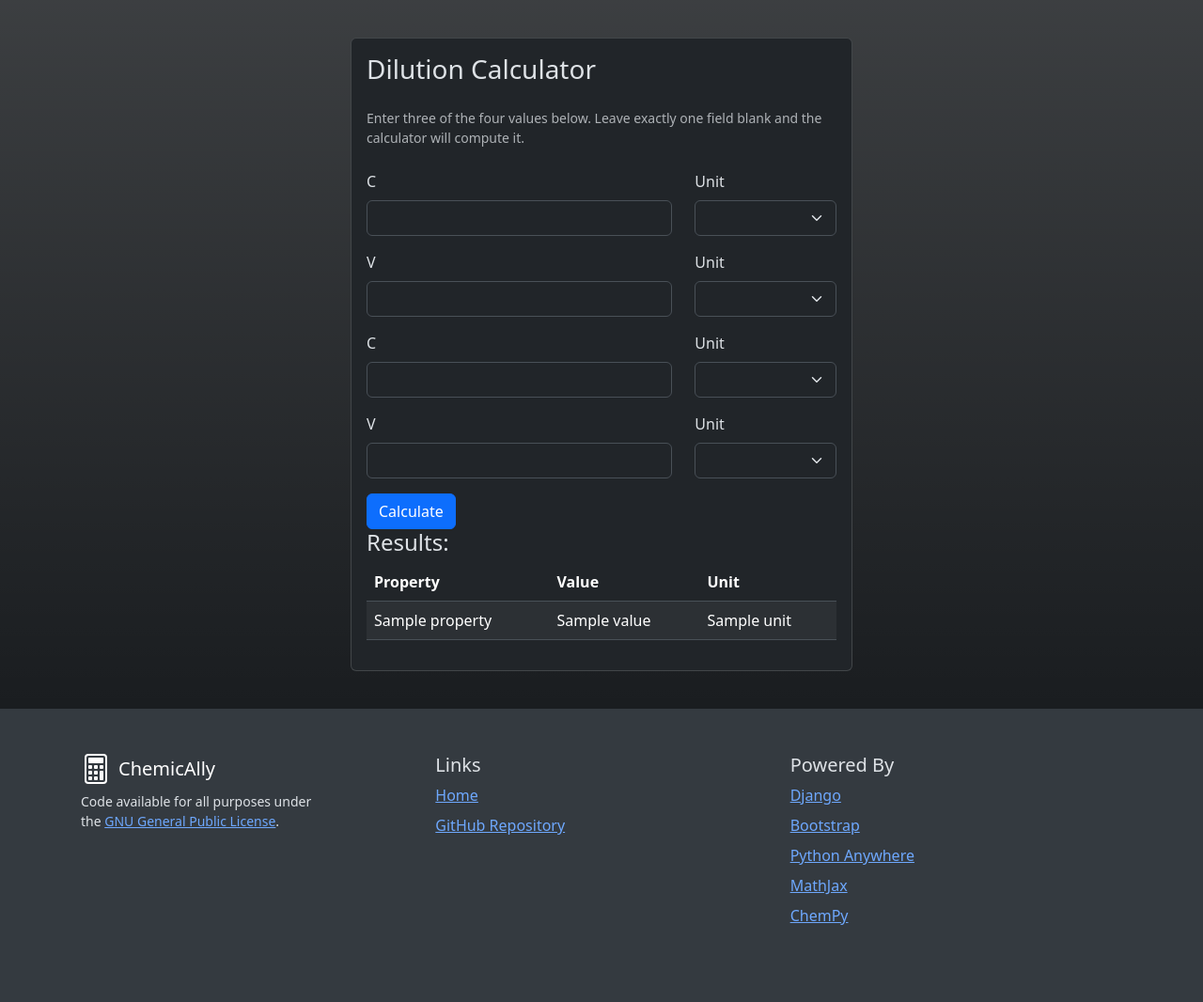
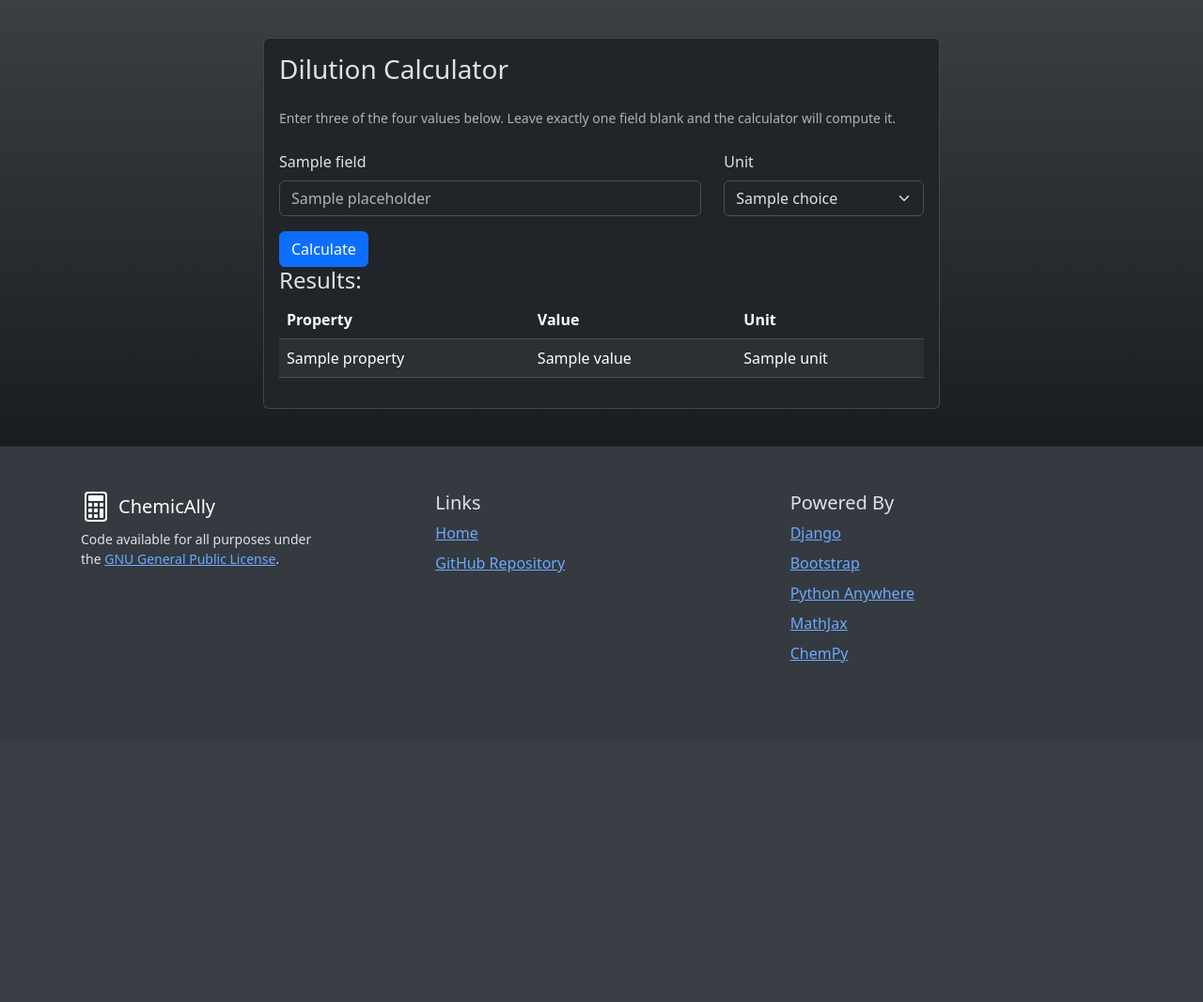
Before and after one commit to Freston1605/chemic-ally, a Django app: template templates/webapp/calculator/dilution.html in a window 1280 px wide. Shown: the part 56-1122 px from the top of the page at 94% size. After the commit the page ends 761 px from the top, so only its background shows below. Run offline with Django 5.2, Linux system fonts and the light colour scheme; the template is opened without the code that fills it: most values are stand-ins (such as "Sample title", 1, 10 or a date in 2020); form fields are guessed from the names that the template uses; lists and menus that the app fills with data are empty; parts of the project's set-up code (start-up, migrations or seed data) failed here and were passed over.

Commit message:
Refactored the Dilution Calculator to use a loop and reduce coding lines.
Co-authored-by: Copilot <copilot@github.com>

```diff
--- a/templates/webapp/calculator/dilution.html
+++ b/templates/webapp/calculator/dilution.html
@@ -2,7 +2,7 @@
 {% block main %}
   <div class="container my-3">
     <div class="row justify-content-center">
-      <div class="col-lg-6 col-md-8 col-sm-10">
+      <div class="col-xl-8 col-lg-9 col-md-10 col-sm-12">
         <div class="card">
           <div class="card-body">
             <h3 class="mb-4">Dilution Calculator</h3>
@@ -18,105 +18,29 @@
                   {% endfor %}
                 </div>
               {% endif %}
-              {% comment %}Initial Concentration c1{% endcomment %}
+              {% for item in dilution_fields %}
               <div class="row align-items-top">
                 <div class="col-8">
                   <div class="mb-3">
-                    <label for="{{ form.c1.id_for_label }}" class="form-label">{{ form.c1.label_tag }}</label>
-                    <input type="number" step="any" min="0" name="{{ form.c1.name }}" id="{{ form.c1.id_for_label }}" class="form-control" placeholder="{{ form.c1.field.widget.attrs.placeholder }}" aria-describedby="c1Help" value="{{ form.c1.value|default:'' }}" title="{{ form.c1.help_text }}" />
-                    {% for error in form.c1.errors %}
+                    <label for="{{ item.field.id_for_label }}" class="form-label">{{ item.field.label }}</label>
+                    <input type="number" step="any" min="0" name="{{ item.field.name }}" id="{{ item.field.id_for_label }}" class="form-control" placeholder="{{ item.field.field.widget.attrs.placeholder|default:'' }}" value="{{ item.field.value|default:'' }}" title="{{ item.field.help_text }}" />
+                    {% for error in item.field.errors %}
                       <div class="form-text text-danger">{{ error }}</div>
                     {% endfor %}
-                    <div id="c1Help" class="form-text">{{ form.c1.help_text }}</div>
                   </div>
                 </div>
                 <div class="col-4">
                   <div class="mb-3">
-                    <label for="{{ form.c1_unit.name }}" class="form-label">Unit</label>
-                    <select class="form-select" name="{{ form.c1_unit.name }}" id="{{ form.c1_unit.name }}" title="{{ form.c1_unit.help_text }}">
-                      {% for choice_value, choice_label in form.c1_unit.field.choices %}
-                        <option value="{{ choice_value }}" {% if form.c1_unit.value == choice_value %}selected{% endif %}>{{ choice_label }}</option>
+                    <label for="{{ item.unit.name }}" class="form-label">Unit</label>
+                    <select class="form-select" name="{{ item.unit.name }}" id="{{ item.unit.name }}" title="{{ item.unit.help_text }}">
+                      {% for choice_value, choice_label in item.unit.field.choices %}
+                        <option value="{{ choice_value }}" {% if item.unit.value == choice_value %}selected{% endif %}>{{ choice_label }}</option>
                       {% endfor %}
                     </select>
-                    <div class="form-text">{{ form.c1_unit.help_text }}</div>
                   </div>
                 </div>
               </div>
-
-              {% comment %}Initial Volume v1{% endcomment %}
-              <div class="row align-items-top">
-                <div class="col-8">
-                  <div class="mb-3">
-                    <label for="{{ form.v1.id_for_label }}" class="form-label">{{ form.v1.label_tag }}</label>
-                    <input type="number" step="any" min="0" name="{{ form.v1.name }}" id="{{ form.v1.id_for_label }}" class="form-control" placeholder="{{ form.v1.field.widget.attrs.placeholder }}" aria-describedby="v1Help" value="{{ form.v1.value|default:'' }}" title="{{ form.v1.help_text }}" />
-                    {% for error in form.v1.errors %}
-                      <div class="form-text text-danger">{{ error }}</div>
-                    {% endfor %}
-                    <div id="v1Help" class="form-text">{{ form.v1.help_text }}</div>
-                  </div>
-                </div>
-                <div class="col-4">
-                  <div class="mb-3">
-                    <label for="{{ form.v1_unit.name }}" class="form-label">Unit</label>
-                    <select class="form-select" name="{{ form.v1_unit.name }}" id="{{ form.v1_unit.name }}" title="{{ form.v1_unit.help_text }}">
-                      {% for choice_value, choice_label in form.v1_unit.field.choices %}
-                        <option value="{{ choice_value }}" {% if form.v1_unit.value == choice_value %}selected{% endif %}>{{ choice_label }}</option>
-                      {% endfor %}
-                    </select>
-                    <div class="form-text">{{ form.v1_unit.help_text }}</div>
-                  </div>
-                </div>
-              </div>
-
-              {% comment %}Final Concentration c2{% endcomment %}
-              <div class="row align-items-top">
-                <div class="col-8">
-                  <div class="mb-3">
-                    <label for="{{ form.c2.id_for_label }}" class="form-label">{{ form.c2.label_tag }}</label>
-                    <input type="number" step="any" min="0" name="{{ form.c2.name }}" id="{{ form.c2.id_for_label }}" class="form-control" placeholder="{{ form.c2.field.widget.attrs.placeholder }}" aria-describedby="c2Help" value="{{ form.c2.value|default:'' }}" title="{{ form.c2.help_text }}" />
-                    {% for error in form.c2.errors %}
-                      <div class="form-text text-danger">{{ error }}</div>
-                    {% endfor %}
-                    <div id="c2Help" class="form-text">{{ form.c2.help_text }}</div>
-                  </div>
-                </div>
-                <div class="col-4">
-                  <div class="mb-3">
-                    <label for="{{ form.c2_unit.name }}" class="form-label">Unit</label>
-                    <select class="form-select" name="{{ form.c2_unit.name }}" id="{{ form.c2_unit.name }}" title="{{ form.c2_unit.help_text }}">
-                      {% for choice_value, choice_label in form.c2_unit.field.choices %}
-                        <option value="{{ choice_value }}" {% if form.c2_unit.value == choice_value %}selected{% endif %}>{{ choice_label }}</option>
-                      {% endfor %}
-                    </select>
-                    <div class="form-text">{{ form.c2_unit.help_text }}</div>
-                  </div>
-                </div>
-              </div>
-
-              {% comment %}Final Volume v2{% endcomment %}
-              <div class="row align-items-top">
-                <div class="col-8">
-                  <div class="mb-3">
-                    <label for="{{ form.v2.id_for_label }}" class="form-label">{{ form.v2.label_tag }}</label>
-                    <input type="number" step="any" min="0" name="{{ form.v2.name }}" id="{{ form.v2.id_for_label }}" class="form-control" placeholder="{{ form.v2.field.widget.attrs.placeholder }}" aria-describedby="v2Help" value="{{ form.v2.value|default:'' }}" title="{{ form.v2.help_text }}" />
-                    {% for error in form.v2.errors %}
-                      <div class="form-text text-danger">{{ error }}</div>
-                    {% endfor %}
-                    <div id="v2Help" class="form-text">{{ form.v2.help_text }}</div>
-                  </div>
-                </div>
-                <div class="col-4">
-                  <div class="mb-3">
-                    <label for="{{ form.v2_unit.name }}" class="form-label">Unit</label>
-                    <select class="form-select" name="{{ form.v2_unit.name }}" id="{{ form.v2_unit.name }}" title="{{ form.v2_unit.help_text }}">
-                      {% for choice_value, choice_label in form.v2_unit.field.choices %}
-                        <option value="{{ choice_value }}" {% if form.v2_unit.value == choice_value %}selected{% endif %}>{{ choice_label }}</option>
-                      {% endfor %}
-                    </select>
-                    <div class="form-text">{{ form.v2_unit.help_text }}</div>
-                  </div>
-                </div>
-              </div>
+              {% endfor %}
               <button type="submit" class="btn btn-primary">Calculate</button>
             </form>
             <!-- Results -->
```
Also changed, not shown: apps/webapp/views.py (+11 -0 lines).
